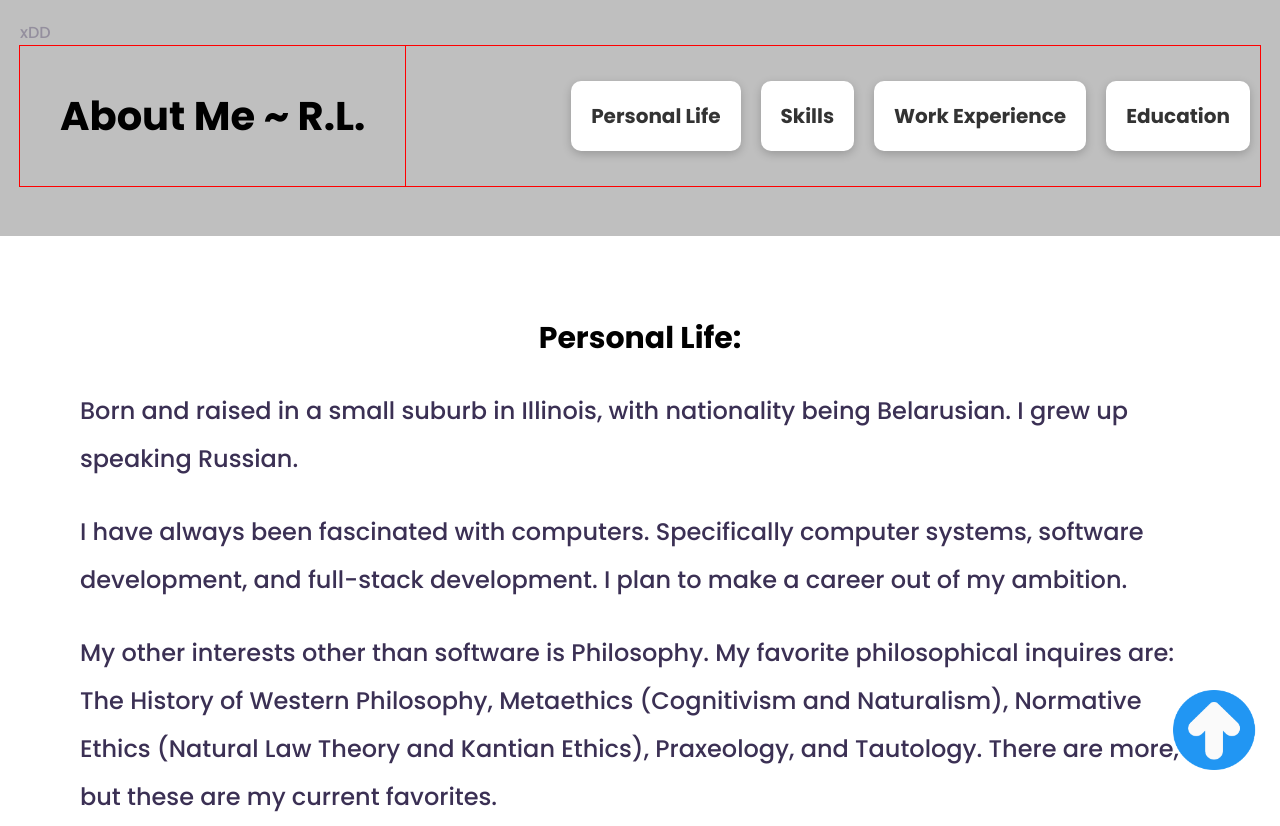
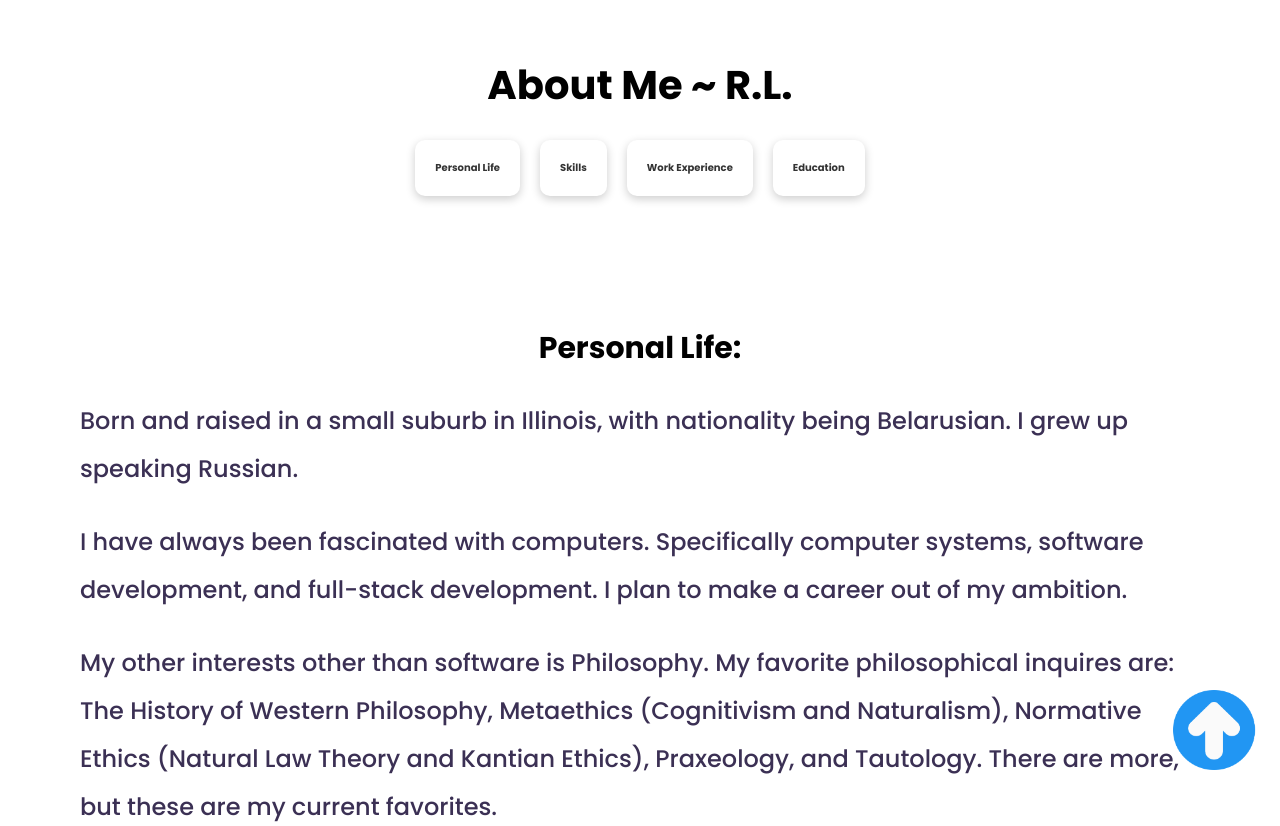
Before and after one commit to RichardLechko/Richard-Lechko-resume-1-31-2024, a plain HTML site: page index.html in a window 1280 px wide. Shown: the top 826 px of the page. Drawn offline with Linux system fonts and the light colour scheme.

Commit message:
real_change

```diff
--- a/index.html
+++ b/index.html
@@ -16,11 +16,9 @@
   <body>
 
     <!-- Header Section -->
-    <header class="header">
-      <p>xDD</p>
-      <nav>
+    <section class="header">
 
-        <h1 class="xl p-5 title">About Me ~ R.L.</h1>
+      <h1 class="container xl my-2">About Me ~ R.L.</h1>
       <div class="flex">
         <div class="card header1">
           <a href="#personal-life" class="header-link">
@@ -47,11 +45,11 @@
         </div>
       </div>
 
-      </nav>
+
       <a href="#" class="back-to-top">
         <span class="up"><img src="images/892692.png" alt=""></span>
       </a>
-    </header>
+    </section>
 
 
 
--- a/style.css
+++ b/style.css
@@ -54,9 +54,6 @@ section {
 }
 
 .container {
-  /* width: 100%;
-    margin: 2em auto;
-    padding: 0 2.5rem; */
   width: 100%;
   margin: 2em auto;
 
@@ -74,7 +71,6 @@ section {
 .title {
   background-color: var(--gray);
   gap: 1em;
-  outline: 1px solid red;
 }
 
 .header1:hover {
@@ -95,10 +91,11 @@ header {
 
   background-color: var(--gray);
   padding-bottom: 50px;
+  background-color: black;
 }
 
 nav {
-  outline: 1px solid red;
+
   display: flex;
   background-color: var(--gray);
   align-items: center;
```
Also changed, not shown: 1 other file. Lines whose indentation alone changed are shown as unchanged.
